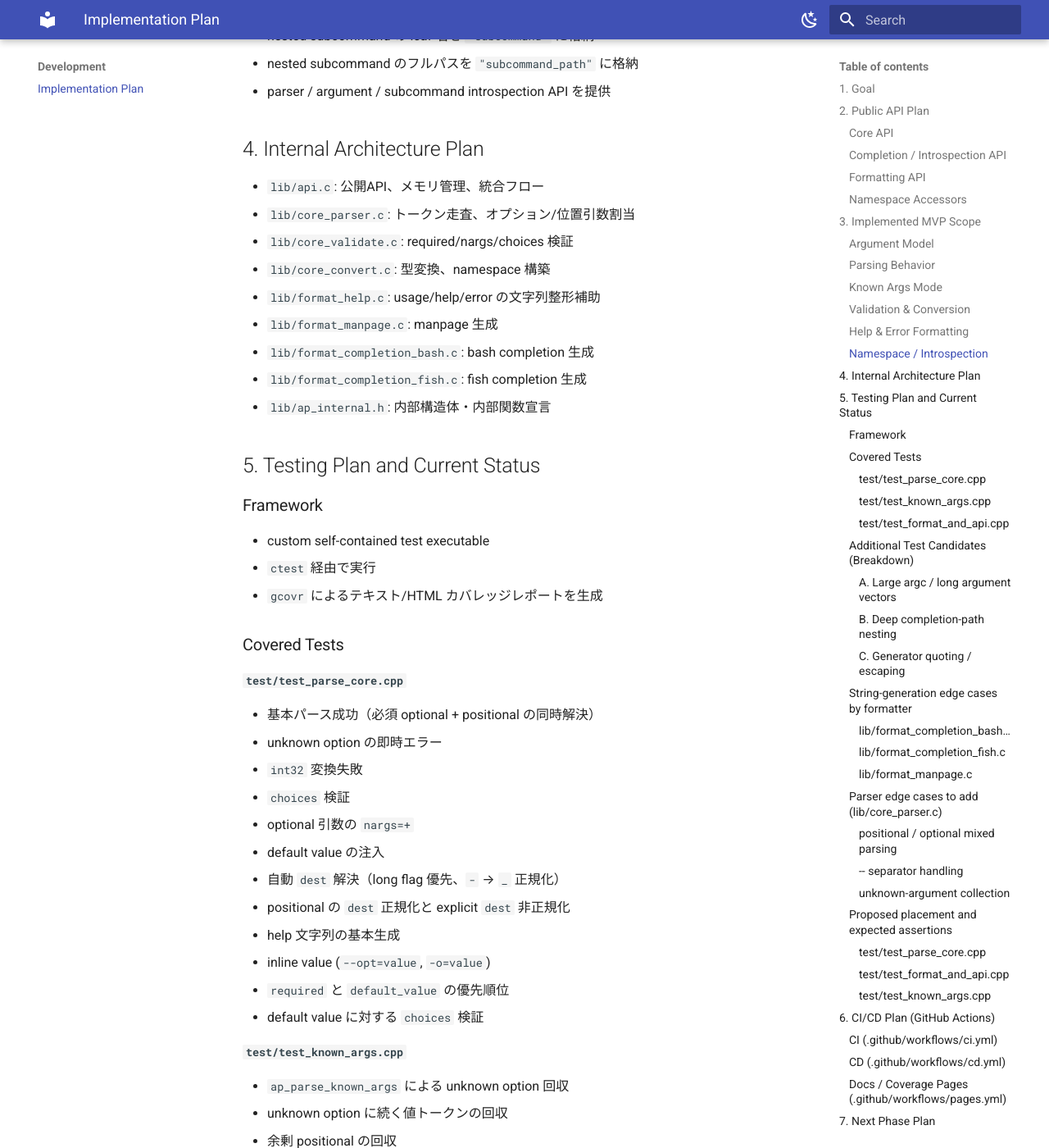
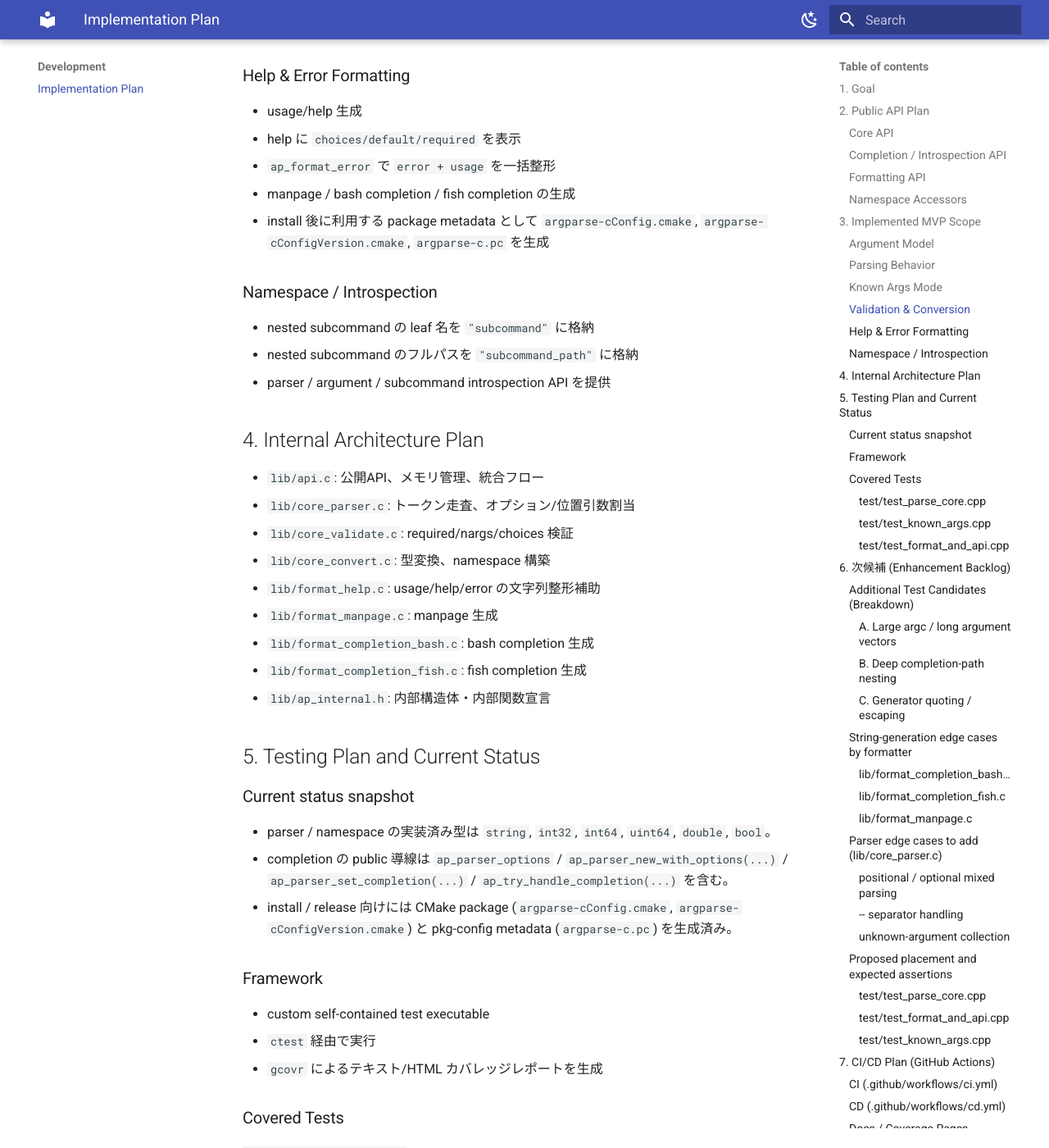
Before and after one commit to YoshihideShirai/argparse-c, an MkDocs documentation site: the page built from docs/implementation-plan.md, in a window 1280 px wide and 1400 px high, scrolled down 3092 px. Shown: the whole window at 82% size. Built offline with MkDocs 1.6.1 and Material for MkDocs 9.7.7, drawn with Linux system fonts in a browser that asks for light colours; some of the changed text lies outside the part shown.

Commit message:
docs: refresh implementation plan status

```diff
--- a/docs/implementation-plan.md
+++ b/docs/implementation-plan.md
@@ -11,6 +11,8 @@ Python `argparse` の主要機能を C ライブラリとして提供し、Linux
 
 ### Core API
 - `ap_parser_new(const char *prog, const char *description)`
+- `ap_parser_new_with_options(const char *prog, const char *description, ap_parser_options options)`
+- `ap_parser_set_completion(ap_parser*, bool enabled, const char *entrypoint, ap_error*)`
 - `ap_add_subcommand(ap_parser*, const char *name, const char *description, ap_error*)`
 - `ap_add_mutually_exclusive_group(ap_parser*, bool required, ap_error*)`
 - `ap_group_add_argument(ap_mutually_exclusive_group*, const char *name_or_flags, ap_arg_options, ap_error*)`
@@ -21,8 +23,10 @@ Python `argparse` の主要機能を C ライブラリとして提供し、Linux
 - `ap_namespace_free(ap_namespace*)`
 - `ap_free_tokens(char **tokens, int count)`
 - `ap_complete(const ap_parser*, int argc, char **argv, const char *shell, ap_completion_result*, ap_error*)`
+- `ap_try_handle_completion(const ap_parser*, int argc, char **argv, const char *default_shell, int *out_handled, ap_completion_result*, ap_error*)`
 
 ### Completion / Introspection API
+- `ap_parser_options`, `ap_parser_options_default`
 - `ap_completion_result_init`, `ap_completion_result_free`, `ap_completion_result_add`
 - `ap_parser_get_info`, `ap_parser_get_argument`, `ap_parser_get_subcommand`
 - `ap_arg_short_flag_count`, `ap_arg_short_flag_at`
@@ -37,15 +41,15 @@ Python `argparse` の主要機能を C ライブラリとして提供し、Linux
 - `ap_format_error(const ap_parser*, const ap_error*)`
 
 ### Namespace Accessors
-- `ap_ns_get_bool`, `ap_ns_get_string`, `ap_ns_get_int32`
-- `ap_ns_get_count`, `ap_ns_get_string_at`, `ap_ns_get_int32_at`
+- `ap_ns_get_bool`, `ap_ns_get_string`, `ap_ns_get_int32`, `ap_ns_get_int64`, `ap_ns_get_uint64`, `ap_ns_get_double`
+- `ap_ns_get_count`, `ap_ns_get_string_at`, `ap_ns_get_int32_at`, `ap_ns_get_int64_at`, `ap_ns_get_uint64_at`, `ap_ns_get_double_at`
 
 ## 3. Implemented MVP Scope
 
 ### Argument Model
 - optional / positional arguments
 - nested subcommands
-- types: `string`, `int32`, `bool`
+- types: `string`, `int32`, `int64`, `uint64`, `double`, `bool`
 - actions: `store`, `store_true`, `store_false`, `append`, `count`, `store_const`
 - options: `required`, `default_value`, `const_value`, `choices`, `metavar`, `help`, `dest`, `nargs(?/*/+ / fixed)`
 - completion metadata: `completion_kind`, `completion_hint`
@@ -73,13 +77,15 @@ Python `argparse` の主要機能を C ライブラリとして提供し、Linux
 - required validation
 - nargs validation
 - choices validation（デフォルト値にも適用）
-- int32 range/format validation
+- int32 / int64 / uint64 range・format validation
+- double format validation
 
 ### Help & Error Formatting
 - usage/help 生成
 - help に `choices/default/required` を表示
 - `ap_format_error` で `error + usage` を一括整形
 - manpage / bash completion / fish completion の生成
+- install 後に利用する package metadata として `argparse-cConfig.cmake`, `argparse-cConfigVersion.cmake`, `argparse-c.pc` を生成
 
 ### Namespace / Introspection
 - nested subcommand の leaf 名を `"subcommand"` に格納
@@ -99,6 +105,12 @@ Python `argparse` の主要機能を C ライブラリとして提供し、Linux
 
 ## 5. Testing Plan and Current Status
 
+### Current status snapshot
+- parser / namespace の実装済み型は `string`, `int32`, `int64`, `uint64`, `double`, `bool`。
+- completion の public 導線は `ap_parser_options` / `ap_parser_new_with_options(...)` / `ap_parser_set_completion(...)` / `ap_try_handle_completion(...)` を含む。
+- install / release 向けには CMake package (`argparse-cConfig.cmake`, `argparse-cConfigVersion.cmake`) と pkg-config metadata (`argparse-c.pc`) を生成済み。
+
+
 ### Framework
 - custom self-contained test executable
 - `ctest` 経由で実行
@@ -109,7 +121,7 @@ Python `argparse` の主要機能を C ライブラリとして提供し、Linux
 #### `test/test_parse_core.cpp`
 - 基本パース成功（必須 optional + positional の同時解決）
 - unknown option の即時エラー
-- `int32` 変換失敗
+- `int32` / `int64` / `uint64` / `double` 変換失敗
 - `choices` 検証
 - optional 引数の `nargs=+`
 - default value の注入
@@ -133,6 +145,7 @@ Python `argparse` の主要機能を C ライブラリとして提供し、Linux
 
 #### `test/test_format_and_api.cpp`
 - help / usage / error / manpage の生成
+- `ap_parser_options`, `ap_parser_new_with_options(...)`, `ap_parser_set_completion(...)`, `ap_try_handle_completion(...)` の completion 導線
 - bool / const / append / positional `nargs` 各種の usage/help 表示
 - `required` な `store_true` / `store_const` の検証
 - `ap_parse_known_args` API の guard 条件
@@ -144,6 +157,10 @@ Python `argparse` の主要機能を C ライブラリとして提供し、Linux
 - dynamic completion callback と `ap_complete`
 - bash / fish completion script 生成
 - manpage の nested subcommand / choices / default / required 表示
+
+## 6. 次候補 (Enhancement Backlog)
+
+以下は未実装・追加検討の候補で、上記の実装済みスコープ／テストとは分離して管理する。
 
 ### Additional Test Candidates (Breakdown)
 
@@ -232,9 +249,12 @@ Python `argparse` の主要機能を C ライブラリとして提供し、Linux
 ### CD (`.github/workflows/cd.yml`)
 - trigger: tag push (`v*`) / workflow_dispatch
 - build: clang
+- installation metadata:
+  - install tree には `argparse-cConfig.cmake`, `argparse-cConfigVersion.cmake`, `argparse-c.pc` を含め、CMake / pkg-config の両方から downstream が検出できる状態を維持する
 - release assets:
   - source tarball
   - linux build tarball (`libargparse-c.so`, `example1`)
+  - installable package metadata（`argparse-cConfig.cmake`, `argparse-cConfigVersion.cmake`, `argparse-c.pc`）を tarball または install 手順で追従可能にする
   - `SHA256SUMS.txt`
 - publish: GitHub Release
 
```
Also changed, not shown: other parts of docs/implementation-plan.md (+2 -2 lines).
